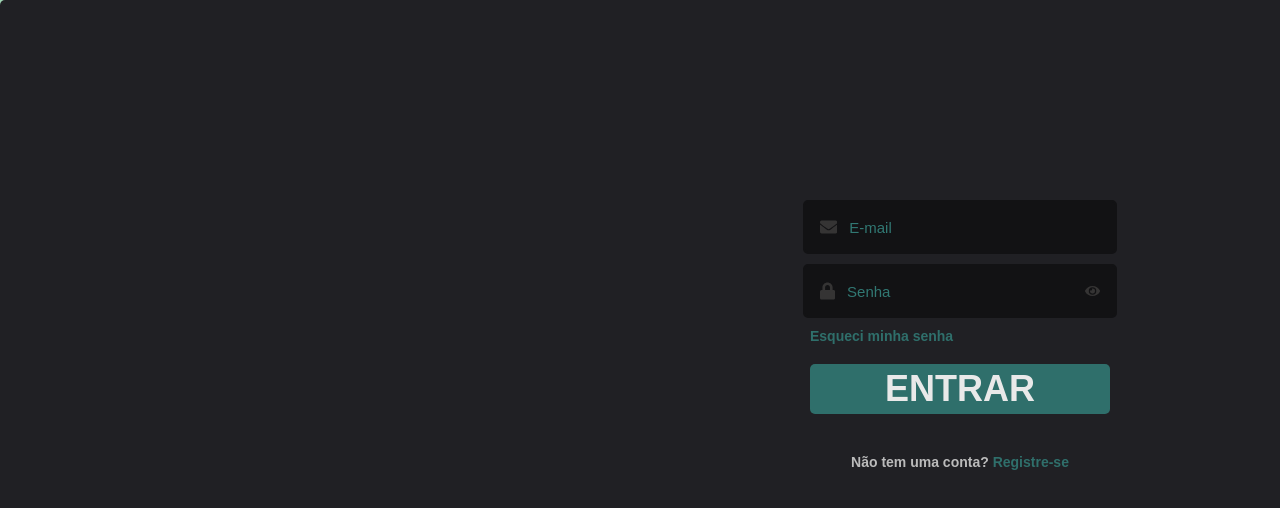
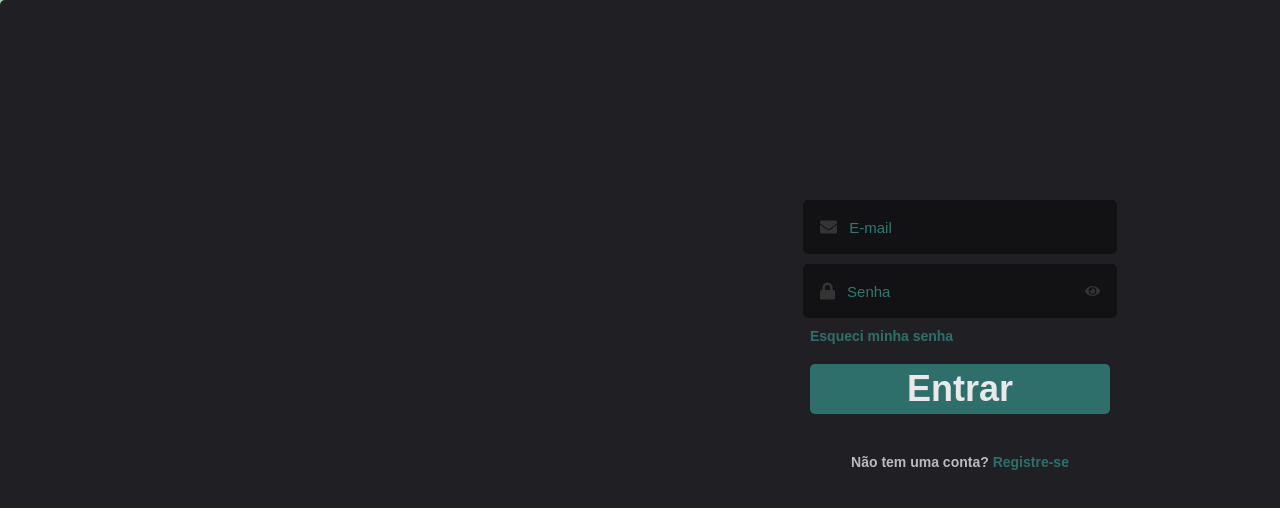
Before and after one commit to enricopizzol/natus-rest, a React (Create React App) app: page / in a window 1280 px wide. Shown: the top 508 px of the page. Built offline with nearby package versions, Linux system fonts and the light colour scheme.

Commit message:
consertados os links

```diff
--- a/package.json
+++ b/package.json
@@ -12,6 +12,7 @@
     "react": "^17.0.2",
     "react-dom": "^17.0.2",
     "react-icons": "^4.3.1",
+    "react-router": "^6.3.0",
     "react-router-dom": "^6.3.0",
     "react-scripts": "5.0.0",
     "reactjs-popup": "^2.0.5",
--- a/src/components/Login/index.jsx
+++ b/src/components/Login/index.jsx
@@ -1,4 +1,5 @@
 import React, { useState } from "react";
+import { Link } from "react-router-dom";
 import {
   Container,
   Content,
@@ -7,6 +8,7 @@ import {
   Span,
   ButtonLogin,
   RegisterContent,
+  StyledLink
 } from "./styles";
 import { FaEnvelope, FaLock, FaEye, FaEyeSlash } from "react-icons/fa";
 import { render } from "@testing-library/react";
@@ -55,7 +57,9 @@ export const Login = () => {
         </InputContent>
         <Span color="#317873">Esqueci minha senha</Span>
 
-        <ButtonLogin disabled={!email || !password} >ENTRAR</ButtonLogin>
+        <StyledLink to="shopview" disabled={!email || !password}>
+          Entrar
+        </StyledLink>
 
         <RegisterContent>
           <Span color="#ccc">Não tem uma conta? </Span>
--- a/src/components/Login/styles.js
+++ b/src/components/Login/styles.js
@@ -1,4 +1,6 @@
 import styled from "styled-components";
+import { Link } from "react-router-dom";
+
 
 export const Container = styled.div`
   width: 1920px;
@@ -88,4 +90,27 @@ export const ButtonLogin = styled.button`
   }
 `;
 
+export const StyledLink = styled(Link)`
+  display:flex;
+  justify-content: center;
+  align-items: center;
+  text-decoration: none;
+  width: 100%;
+  cursor: pointer;
+  background: #317873;
+  border-radius: 5px;
+  border: none;
+  color: white;
+  font-weight: bold;
+  height: 50px;
+  opacity: 0.9;
+  margin: 20px 0;
+  &:hover {
+    ${(props) =>
+      props.disabled === false
+        ? "transition: 0.2s ease; opacity: 1;"
+        : "cursor: not-allowed;"}
+  }
+`;
+
 export const RegisterContent = styled.div``;
--- a/src/index.js
+++ b/src/index.js
@@ -1,6 +1,6 @@
 import React from "react";
 import ReactDOM from "react-dom";
-import { BrowserRouter, Routes, Route } from "react-router-dom";
+import { BrowserRouter, Routes, Route, NavLink } from "react-router-dom";
 import { Login } from "./components/Login";
 import "./index.css";
 import ShopView from "./views/Shopview";
@@ -11,10 +11,9 @@ export default function App() {
   return (
     <BrowserRouter>
       <Routes>
-        <Route path="/" element={<Login />}>
-          <Route index element={< ShopView />} />
-          <Route index element={< StockView />} />
-        </Route>
+        <Route path = "/" element={<Login />} />
+        <Route path = "shopview" index element={< ShopView />} />
+        <Route path = "stock" index element={< StockView />} />
       </Routes>
     </BrowserRouter>
   );
```
Also changed, not shown: 1 other file (tests, documents, lock files or other folders).
